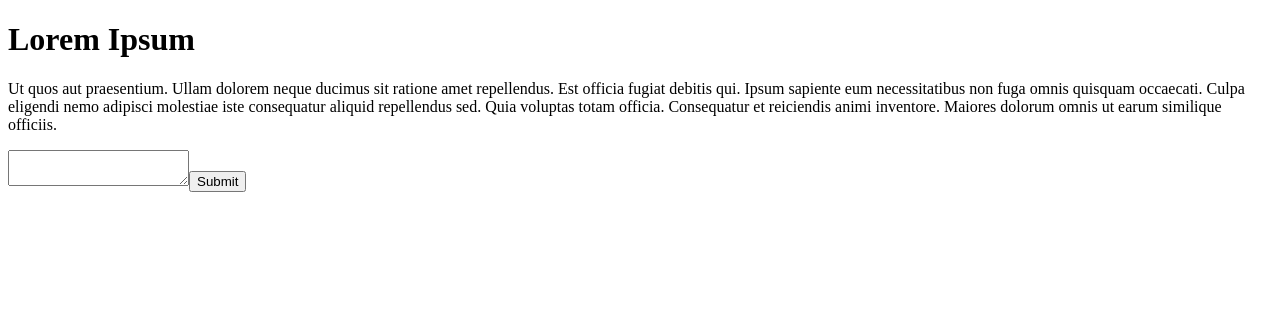
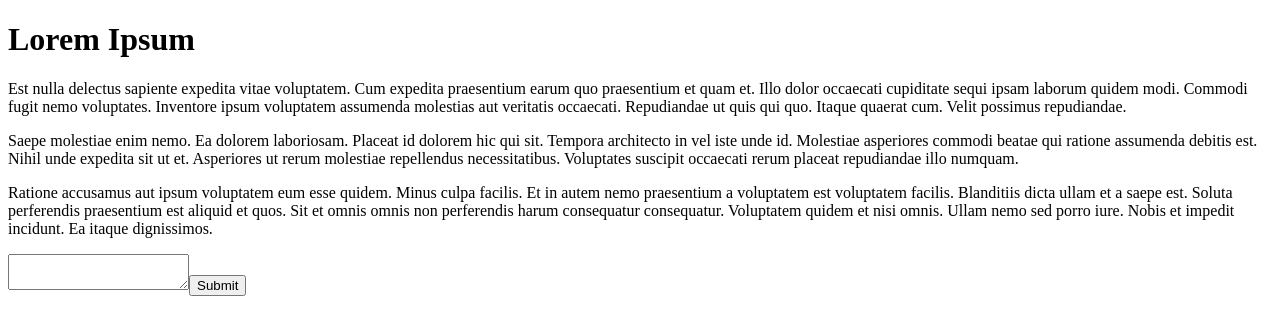
Before and after one commit to connieyeah/sight-and-sound, a React app: page / in a window 1280 px wide. Shown: the top 334 px of the page. Built offline with nearby package versions, Linux system fonts and the light colour scheme; the HTML template or start-up script is replaced by a standard one.

Commit message:
dynamic render passages

```diff
--- /dev/null
+++ b/client/src/components/Story.jsx
@@ -0,0 +1,21 @@
+import React from 'react';
+import _ from 'lodash';
+import PropTypes from 'prop-types';
+import StoryBlock from './StoryBlock';
+
+// Story should take in an array of passages and render the first
+
+const Story = ({ passages }) => {
+  const story = _.map(passages, (passage, index) => <StoryBlock key={index} passage={passage} />);
+  return (
+    <div>
+      {story}
+    </div>
+  );
+};
+
+Story.propTypes = {
+  passages: PropTypes.instanceOf(Array).isRequired,
+};
+
+export default Story;
--- a/client/src/components/StoryBlock.jsx
+++ b/client/src/components/StoryBlock.jsx
@@ -1,14 +1,14 @@
 import React from 'react';
 import PropTypes from 'prop-types';
 
-const StoryBlock = ({ content }) => (
+const StoryBlock = ({ passage }) => (
   <p>
-    {content}
+    {passage}
   </p>
 );
 
 StoryBlock.propTypes = {
-  content: PropTypes.string.isRequired,
+  passage: PropTypes.string.isRequired,
 };
 
 export default StoryBlock;
--- a/client/src/components/WritingPrompt.jsx
+++ b/client/src/components/WritingPrompt.jsx
@@ -5,7 +5,7 @@ import React from 'react';
 import axios from 'axios';
 
 import Topic from './Topic';
-import StoryBlock from './StoryBlock';
+import Story from './Story';
 import TextInput from './TextInput';
 
 class WritingPrompt extends React.Component {
@@ -49,10 +49,12 @@ class WritingPrompt extends React.Component {
       testState,
     };
 
+    const fakeData = [faker.lorem.paragraphs(2), faker.lorem.paragraphs(2), faker.lorem.paragraphs(2)];
+
     return (
       <div>
         <Topic topic={topic} />
-        <StoryBlock content={content} />
+        <Story passages={fakeData} />
         <TextInput {...handleTextChangeProps} />
       </div>
     );
--- a/package.json
+++ b/package.json
@@ -37,6 +37,7 @@
     "axios": "^0.18.0",
     "body-parser": "^1.18.3",
     "express": "^4.16.4",
+    "lodash": "^4.17.11",
     "morgan": "^1.9.1",
     "prop-types": "^15.6.2",
     "react": "^16.7.0",
```
Also changed, not shown: 1 other file (tests, documents, lock files or other folders).
